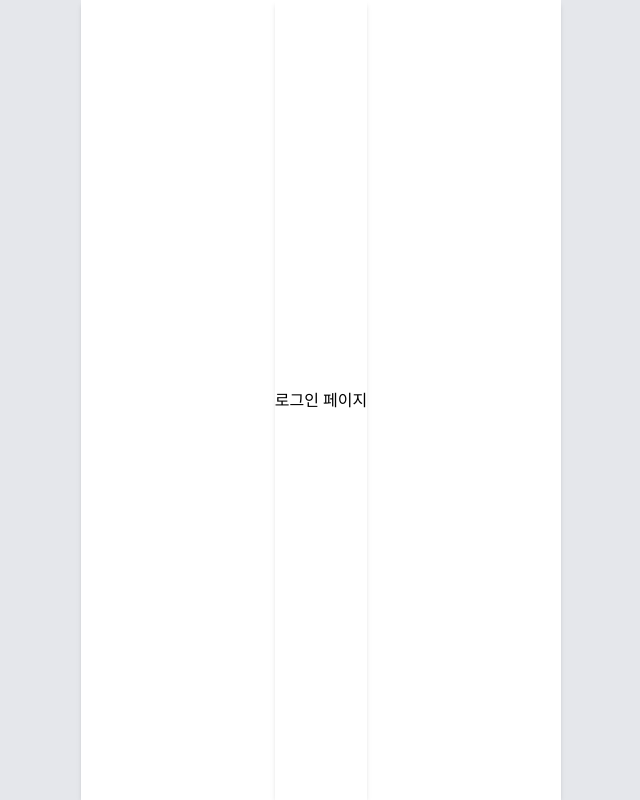
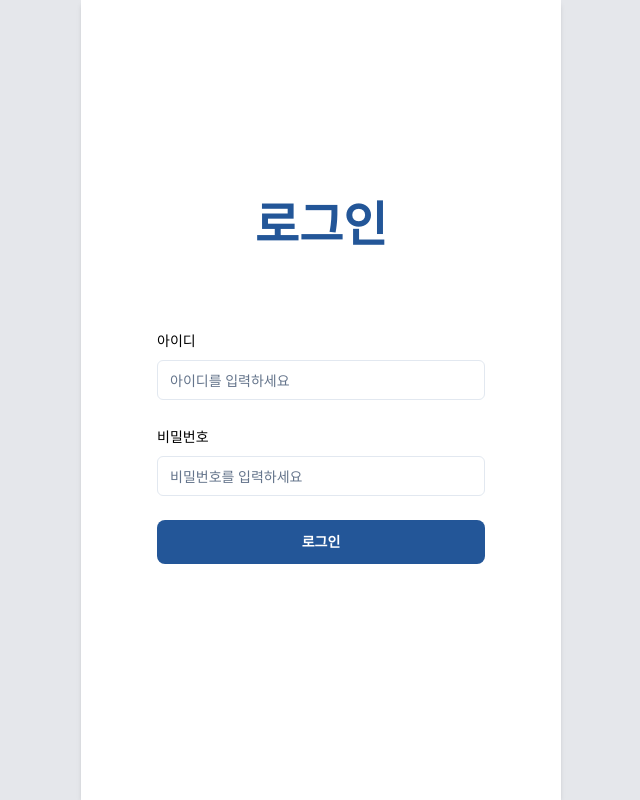
Before and after one commit to SCH2024-AcademicFestival-CheckInApp/Chekirout-FE, a Next.js app: page /login in a window 1280 px wide. Shown: the whole page, without its empty margins (319-959 px from the left). Built offline with nearby package versions, Linux system fonts and the light colour scheme.

Commit message:
feat: 로그인 페이지 퍼블리싱

```diff
--- a/src/app/(auth)/login/page.tsx
+++ b/src/app/(auth)/login/page.tsx
@@ -1,3 +1,94 @@
-export default function Login() {
-  return <main>로그인 페이지</main>;
+"use client";
+
+import { zodResolver } from "@hookform/resolvers/zod";
+import { useForm } from "react-hook-form";
+import { z } from "zod";
+
+import { Button } from "@/components/ui/button";
+import {
+  Form,
+  FormControl,
+  FormField,
+  FormItem,
+  FormLabel,
+  FormMessage,
+} from "@/components/ui/form";
+import { Input } from "@/components/ui/input";
+
+const FormSchema = z.object({
+  username: z.string().min(8, {
+    message: "학번 8자리를 입력해주세요.",
+  }),
+  password: z.string().min(6, {
+    message: "비밀번호는 최소 8자 이상이어야 합니다.",
+  }),
+});
+
+export default function LoginPage() {
+  const form = useForm<z.infer<typeof FormSchema>>({
+    resolver: zodResolver(FormSchema),
+    defaultValues: {
+      username: "",
+      password: "",
+    },
+  });
+
+  function onSubmit(data: z.infer<typeof FormSchema>) {
+    console.log("로그인 시도");
+  }
+
+  return (
+    <main className="w-[480px] h-screen flex flex-col items-center bg-white">
+      <div className="text-center pt-[200px] mb-20">
+        <div className="text-5xl font-black text-[#235698]">로그인</div>
+      </div>
+
+      <Form {...form}>
+        <form
+          onSubmit={form.handleSubmit(onSubmit)}
+          className="w-[328px] space-y-6">
+          <FormField
+            control={form.control}
+            name="username"
+            render={({ field }) => (
+              <FormItem className="w-[328px]">
+                <FormLabel>아이디</FormLabel>
+                <FormControl>
+                  <Input
+                    placeholder="아이디를 입력하세요"
+                    {...field}
+                    className="w-full box-border"
+                  />
+                </FormControl>
+                <FormMessage />
+              </FormItem>
+            )}
+          />
+          <FormField
+            control={form.control}
+            name="password"
+            render={({ field }) => (
+              <FormItem className="w-[328px]">
+                <FormLabel>비밀번호</FormLabel>
+                <FormControl>
+                  <Input
+                    type="password"
+                    placeholder="비밀번호를 입력하세요"
+                    {...field}
+                    className="w-full box-border"
+                  />
+                </FormControl>
+                <FormMessage />
+              </FormItem>
+            )}
+          />
+          <Button
+            type="submit"
+            className="w-[328px] h-11 bg-[#235698] text-white font-semibold rounded-lg">
+            로그인
+          </Button>
+        </form>
+      </Form>
+    </main>
+  );
 }
```
